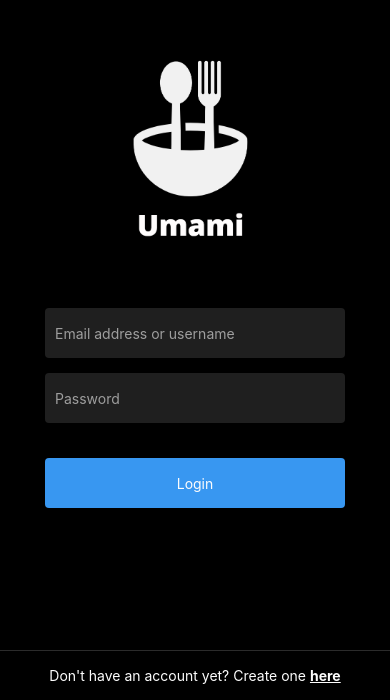
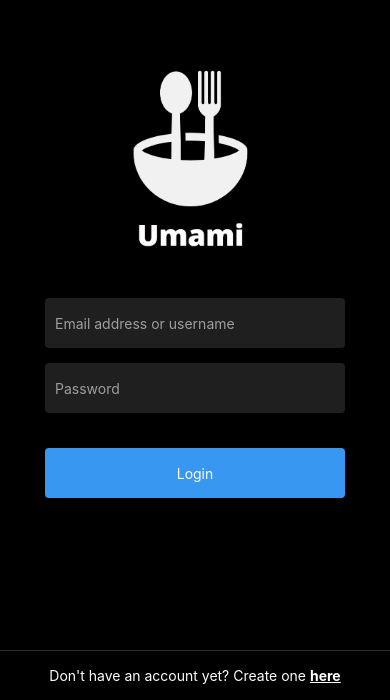
Before and after one commit to Kio2047/Umami, a React Native app in the folder Client/: screen /Login in a window 390 px wide. Shown: the part 144-844 px from the top of the page. Built offline with nearby package versions, Linux system fonts and the light colour scheme.

Commit message:
refactor: changed event handler function names

```diff
--- a/Client/app/screens/Login.tsx
+++ b/Client/app/screens/Login.tsx
@@ -13,11 +13,21 @@ const Login = ( {navigation} : LoginScreenProps) => {
     password: ""
   })
 
-  const onInputChange = (event: NativeSyntheticEvent<TextInputChangeEventData>, field: string): void => {
+  const [isFocused, setIsFocused] = useState(false);
+
+  const inputChangeHandler = (event: NativeSyntheticEvent<TextInputChangeEventData>, field: string): void => {
     setLoginForm({
       ...loginForm,
       [field]: event.nativeEvent.text
     });
+  }
+
+  const inputFocusHandler = (): void => {
+    setIsFocused(true);
+  }
+
+  const inputBlurHandler = (): void => {
+    setIsFocused(false);
   }
 
   return (
@@ -30,14 +40,14 @@ const Login = ( {navigation} : LoginScreenProps) => {
           placeholder="Email address or username"
           placeholderTextColor={formPlaceholderColor}
           value={loginForm.identity}
-          onChange={(event) => onInputChange(event, "identity")}
+          onChange={(event) => inputChangeHandler(event, "identity")}
         />
         <TextInput
           style={styles.input}
           placeholder="Password"
           placeholderTextColor={formPlaceholderColor}
           value={loginForm.password}
-          onChange={(event) => onInputChange(event, "password")}
+          onChange={(event) => inputChangeHandler(event, "password")}
         />
         <TouchableOpacity style={styles.loginButton} activeOpacity={0.5} onPress={() => navigation.navigate("Home")}>
           <Text style={styles.buttonText}>Login</Text>
@@ -62,7 +72,7 @@ const styles = StyleSheet.create({
   logo: {
     width: 200,
     height: 200,
-    marginBottom: 60
+    marginBottom: 40
   },
   input: {
     color: primaryFontColor,
--- a/Client/app/screens/SignIn.tsx
+++ b/Client/app/screens/SignIn.tsx
@@ -59,7 +59,7 @@ const styles = StyleSheet.create({
   logo: {
     width: 200,
     height: 200,
-    marginBottom: 60
+    marginBottom: 40
   },
   buttonContainer: {
     alignItems: "center"
```
Also changed, not shown: Client/app/screens/Register.tsx (added).
